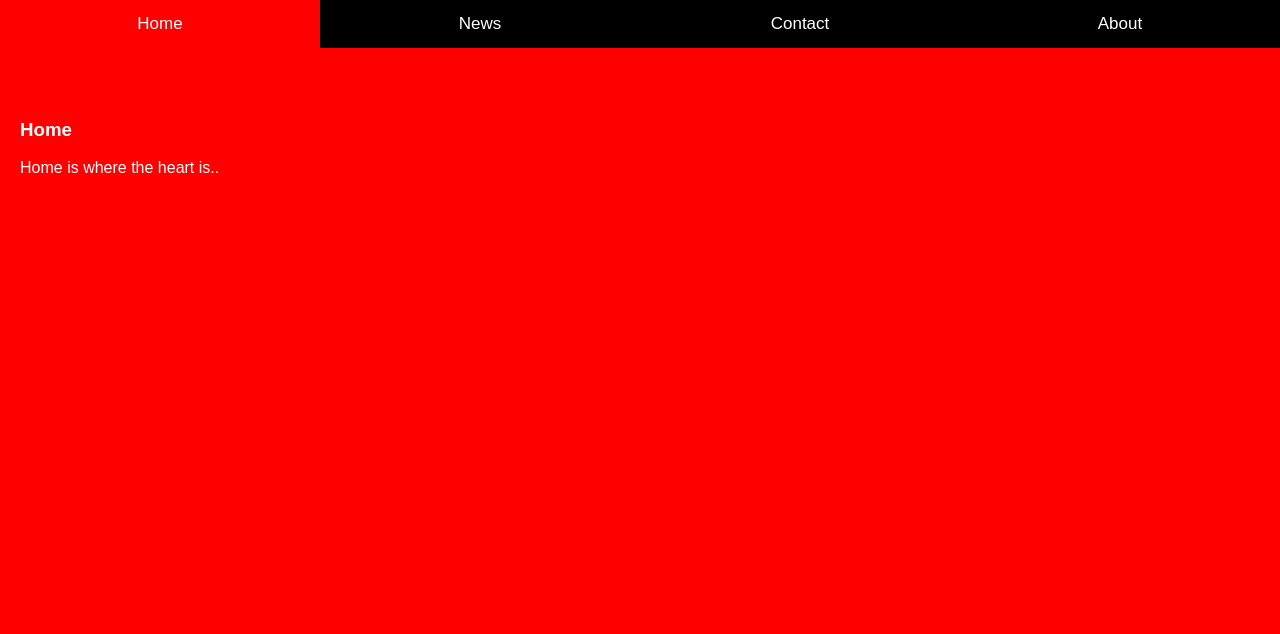
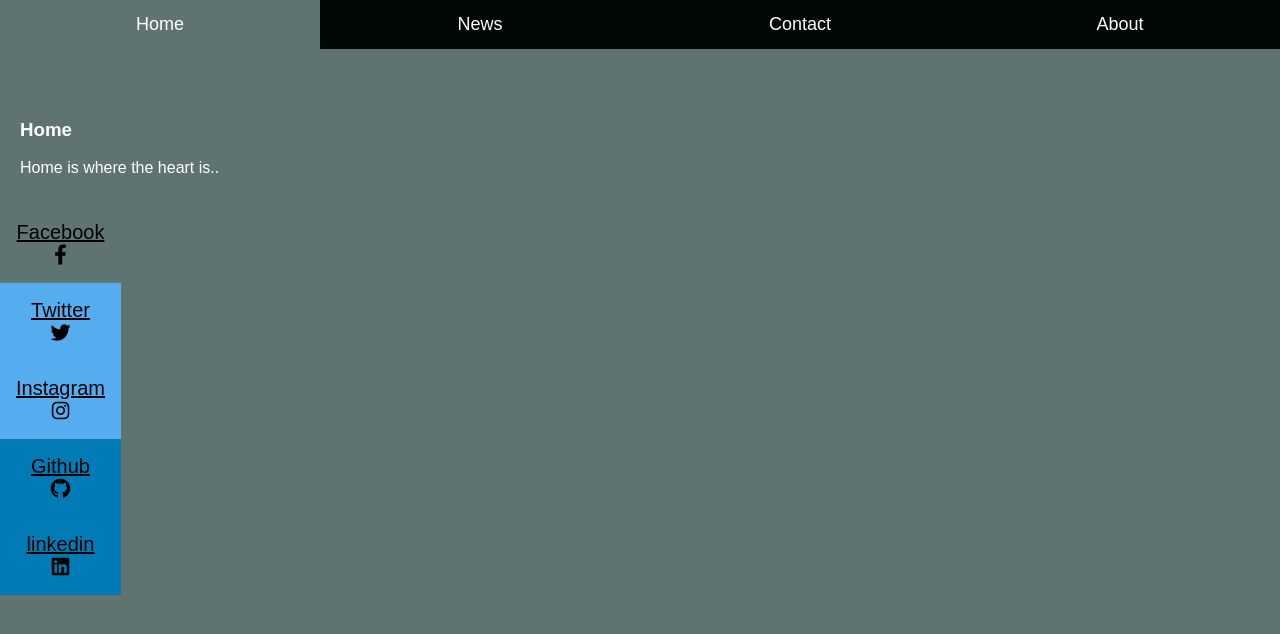
Before and after one commit to Stanton-Brown/PortfolioSite, a plain HTML site: page index.html in a window 1280 px wide. Drawn offline with Linux system fonts and the light colour scheme.

Commit message:
partially added social links

```diff
--- a/default.css
+++ b/default.css
@@ -2,19 +2,69 @@
 body, html {
     height: 100%;
     margin: 0;
+    background-color: transparent;
     font-family: Arial;
   }
+  .icon-bar {
+    position: fixed;
+    top: 50%;
+    -webkit-transform: translateY(-50%);
+    -ms-transform: translateY(-50%);
+    transform: translateY(-50%);
+  }
+
+  /* Style the icon bar links */
+  .icon-bar a {
+    display: block;
+    text-align: center;
+    padding: 16px;
+    transition: all 0.3s ease;
+    color: black;
+    font-size: 20px;
+  }
+
+  /* Style the social media icons with color, if you want */
+  .icon-bar a:hover {
+    background-color: #000;
+  }
+
+  .facebook {
+    background: none;
+    color: white;
+  }
+
+  .twitter {
+    background: #55ACEE;
+    color: white;
+  }
+
+  .instagram {
+    background: #55ACEE;
+    color: white;
+  }
+
+
+  .linkedin {
+    background: #007bb5;
+    color: white;
+  }
+
+  .github {
+    background: #007bb5;
+    color: white;
+  }
+
 
   /* Style tab links */
   .tablink {
-    background-color: black;
+    background-color: #000807;
     color: white;
     float: left;
     border: none;
     outline: none;
     cursor: pointer;
     padding: 14px 16px;
-    font-size: 17px;
+    font-size: 18px;
     width: 25%;
   }
 
@@ -28,7 +78,6 @@ body, html {
     display: none;
     padding: 100px 20px;
     height: 100%;
-    animation: forwards;
   }
 
   @keyframes fadeEffect {
@@ -36,7 +85,7 @@ body, html {
     to {opacity: 1;}
   }
 
-  #Home {background-color: red;}
-  #News {background-color: green;}
-  #Contact {background-color: blue;}
-  #About {background-color: orange;}
+  #Home {background-color: #5F7470;}
+  #News {background-color: #889696;}
+  #Contact {background-color: #B8BDB5;}
+  #About {background-color: #D2D4C8;}
--- a/index.html
+++ b/index.html
@@ -6,14 +6,38 @@
         </title>
         <meta name="viewport" content="width=device-width,
         intial-scale=1, maximum-scale=1, minimum-scale=1" />
-
+        <link rel='stylesheet' href='https://cdnjs.cloudflare.com/ajax/libs/font-awesome/5.15.1/css/all.min.css'>
         <link rel="stylesheet" type="text/css" href="default.css">
     </head>
     <body>
-        <button class="tablink" onclick="openPage('Home', this, 'red')" id = "defaultOpen">Home</button>
-        <button class="tablink" onclick="openPage('News', this, 'green')">News</button>
-        <button class="tablink" onclick="openPage('Contact', this, 'blue')">Contact</button>
-        <button class="tablink" onclick="openPage('About', this, 'orange')">About</button>
+        <button class="tablink" onclick="openPage('Home', this, '#5F7470')" id = "defaultOpen">Home</button>
+        <button class="tablink" onclick="openPage('News', this, '#889696')">News</button>
+        <button class="tablink" onclick="openPage('Contact', this, '#B8BDB5')">Contact</button>
+        <button class="tablink" onclick="openPage('About', this, '#D2D4C8')">About</button>
+        <div class="icon-bar">
+            <a href="#" class="facebook">
+              <div class="tooltip">Facebook</div>
+              <span><i class="fab fa-facebook-f"></i></span>
+            </a>
+            <a href="#" class="twitter">
+              <div class="tooltip">Twitter</div>
+              <span><i class="fab fa-twitter"></i></span>
+            </a>
+            <a href="#" class="instagram">
+              <div class="tooltip">Instagram</div>
+              <span><i class="fab fa-instagram"></i></span>
+            </a>
+            <a href="#" class="github">
+              <div class="tooltip">Github</div>
+              <span><i class="fab fa-github"></i></span>
+            </a>
+            <a href="#" class="linkedin">
+              <div class="tooltip">linkedin</div>
+              <span><i class="fab fa-linkedin"></i></span>
+            </a>
+          </div>
+
+
 
         <div id="Home" class="tabcontent">
             <h3>Home</h3>
@@ -34,6 +58,9 @@
             <h3>About</h3>
             <p>Who we are and what we do.</p>
         </div>
+
+
+
         <script type="text/javascript" src="js/java-test.js"></script>
     </body>
 </html>
```
